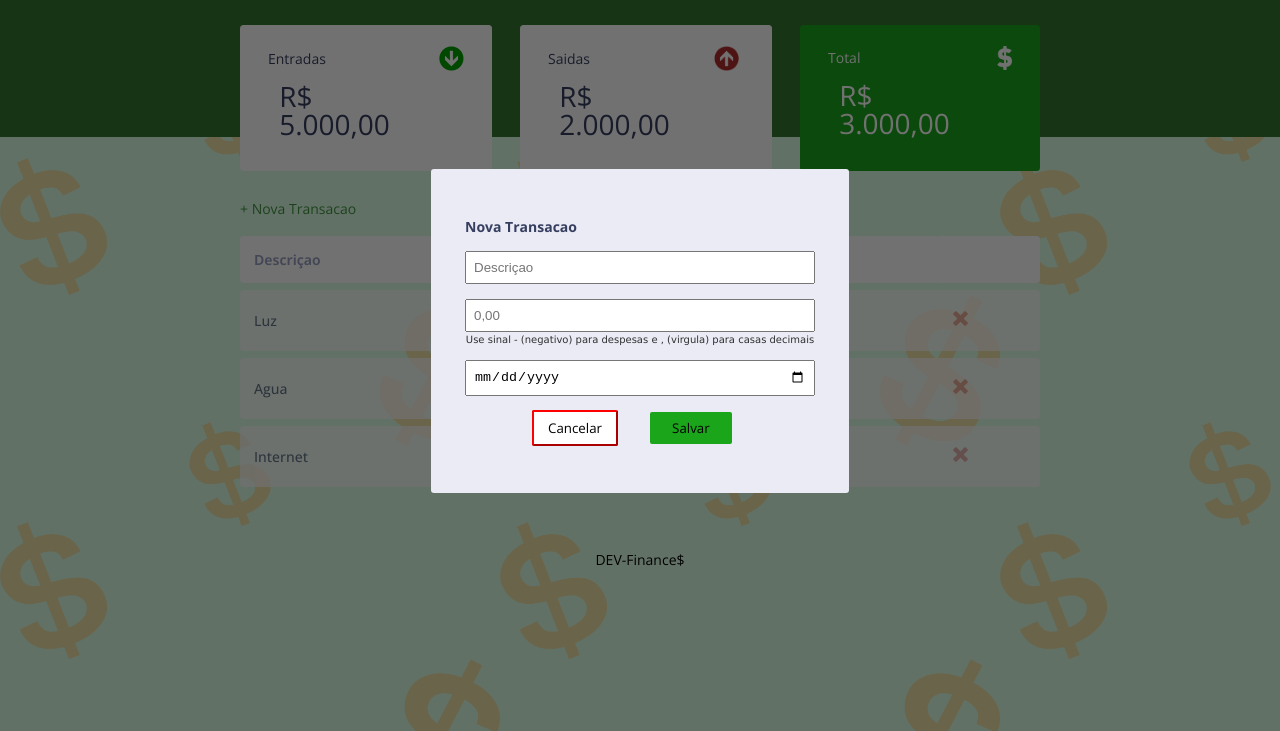
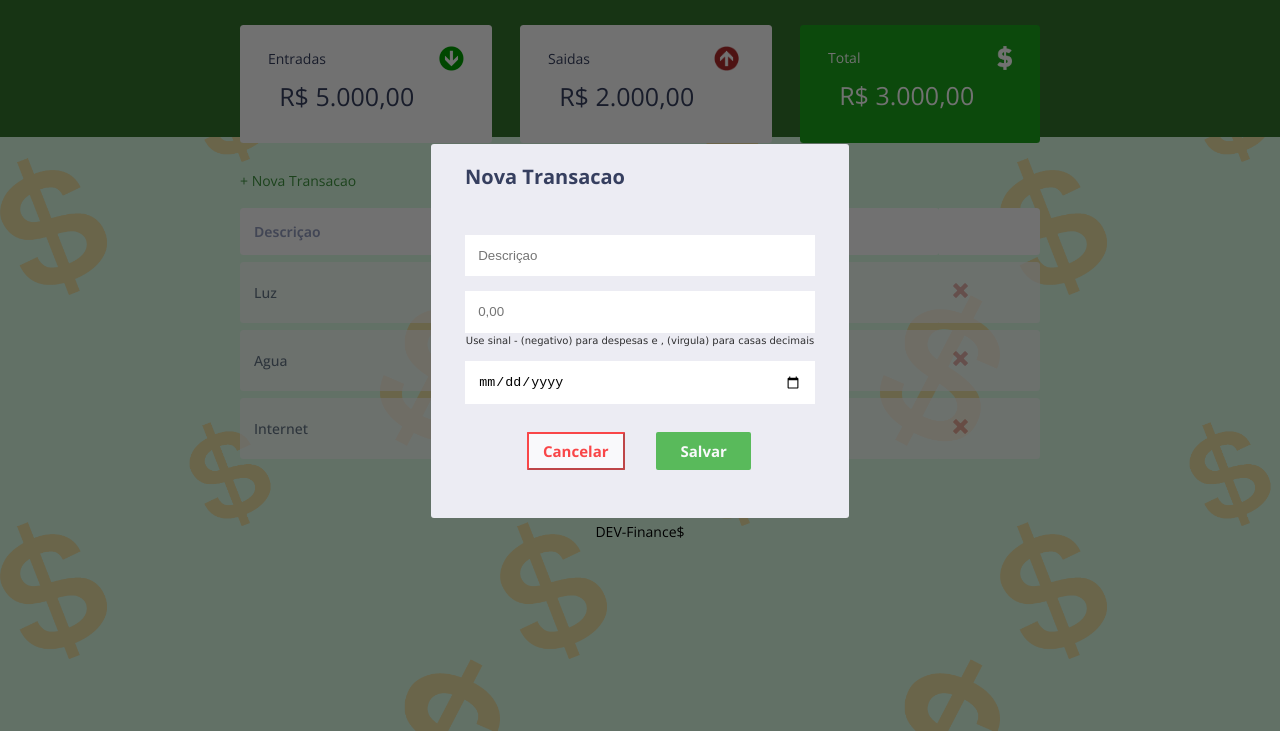
Before and after one commit to WallaceSardinha/dev-finance, a plain HTML site: page index.html in a window 1280 px wide. Shown: the part 69-800 px from the top of the page. Drawn offline with nearby package versions, Linux system fonts and the light colour scheme.

Commit message:
CSS Modal update

```diff
--- a/style.css
+++ b/style.css
@@ -275,7 +275,7 @@ td.expense {
 
 .modal {
     display: grid;
-    background-color: #ebebf5;
+    background-color: #ececf3;
     padding: 2.4rem;
     border-radius: 3px;
 }
@@ -292,6 +292,10 @@ td.expense {
 }
 
 h4 {
+
+    position: relative;
+    top: -30px;
+    font-size: 20px;
     font-family: 'Open Sans', sans-serif;
     color: var(--dark-blue);
     margin-top: 15px;
@@ -299,6 +303,7 @@ h4 {
 
 .buttons {
     display: block;
+    padding-top: 1rem;
 }
 
 button {
@@ -311,29 +316,48 @@ button {
 }
 
 #cancel {
-    margin-left: 67px;
+    margin-left: 62px;
     background-color: #ffffff;
     border-color: red;
-    border-radius: 2px;
+    border-radius: 1px;
     font-family: 'Open Sans', sans-serif;
+    color: red;
+    font-weight: 700;
+    font-size: 15px;
+    opacity: 70%;
+}
+
+#cancel:hover {
+    scale: 1.1;
+    opacity: 100%;
 }
 
 #save {
     padding: .5rem 1.6rem;
     background-color: #1ba51b;
-    border: none;
+    border-radius: 1px;
+    border-style: solid;
+    border-color: #1ba51b;
     border-radius: 2px;
     font-family: 'Open Sans', sans-serif;
+    color: #ffffff;
+    font-weight: 700;
+    font-size: 15px;
+    opacity: 70%;
+
 }
 
 #save:hover {
     scale: 1.1;
     background-color: #35bb35;
+    opacity: 100%;
 
 }
 
 input {
-    padding: .5rem;
+    border-color: #fff;
+    border-style: solid;
+    padding: .8rem;
     margin-top: 15px;
     width: 350px;
 }
@@ -362,7 +386,8 @@ footer {
     }
 
     .card p {
-        width: 150px;
+        width: 160px;
+        font-size: 25px;
     }
 
     #data-table {
```
